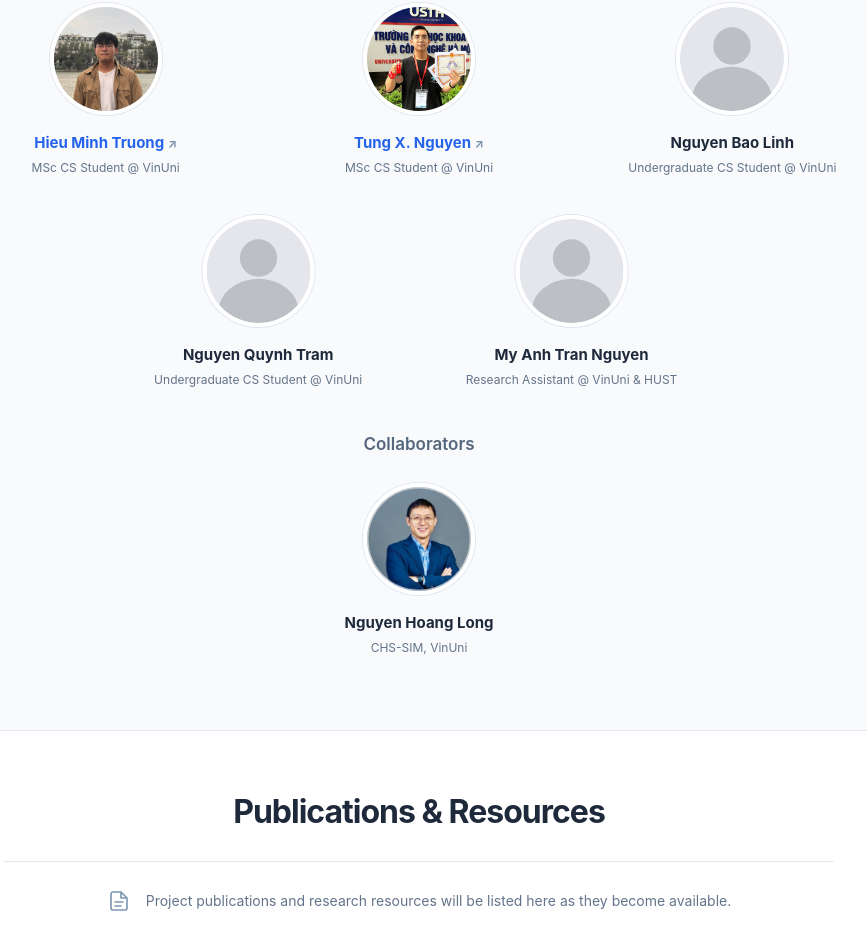
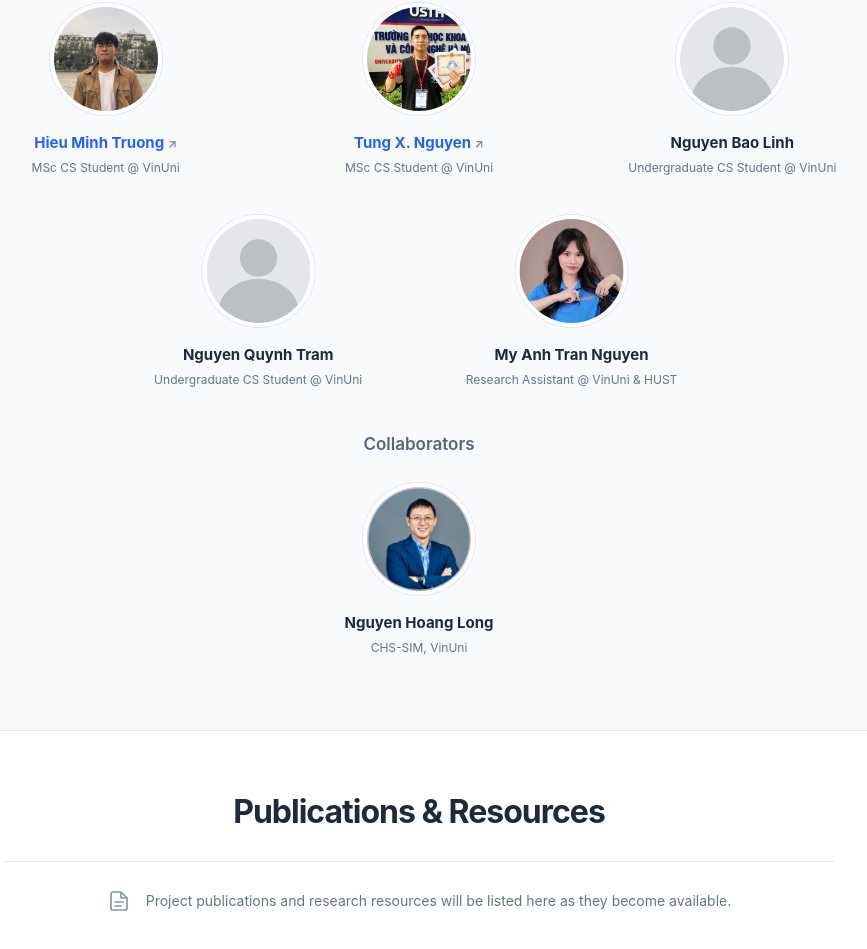
Before and after one commit to Seeker38/ai-simcenter, a plain HTML site: page index.html in a window 1280 px wide. Shown: the part 2127-3076 px from the top of the page, without its empty margins (221-1088 px from the left). Drawn offline with Linux system fonts and the light colour scheme.

Commit message:
Add My Anh Tran Nguyen portrait

```diff
--- a/index.html
+++ b/index.html
@@ -83,7 +83,7 @@
           <article class="person"><a class="portrait-link" href="https://www.linkedin.com/in/xntung2ak3tq/" target="_blank" rel="noopener noreferrer" aria-label="Tung X. Nguyen’s LinkedIn profile"><img class="portrait" src="assets/tung-nguyen.jpeg" alt="Tung X. Nguyen" width="112" height="112" loading="lazy"></a><h4><a href="https://www.linkedin.com/in/xntung2ak3tq/" target="_blank" rel="noopener noreferrer">Tung X. Nguyen <span class="external" aria-hidden="true">↗</span></a></h4><p>MSc CS Student @ VinUni</p></article>
           <article class="person"><img class="portrait default-avatar" src="assets/avatar-default.svg" alt="Nguyen Bao Linh (profile photo to be added)" width="112" height="112" loading="lazy"><h4>Nguyen Bao Linh</h4><p>Undergraduate CS Student @ VinUni</p></article>
           <article class="person"><img class="portrait default-avatar" src="assets/avatar-default.svg" alt="Nguyen Quynh Tram (profile photo to be added)" width="112" height="112" loading="lazy"><h4>Nguyen Quynh Tram</h4><p>Undergraduate CS Student @ VinUni</p></article>
-          <article class="person"><img class="portrait default-avatar" src="assets/avatar-default.svg" alt="My Anh Tran Nguyen (profile photo to be added)" width="112" height="112" loading="lazy"><h4>My Anh Tran Nguyen</h4><p>Research Assistant @ VinUni & HUST</p></article>
+          <article class="person"><img class="portrait" src="assets/my-anh-tran-nguyen.jpg" alt="My Anh Tran Nguyen" width="112" height="112" loading="lazy"><h4>My Anh Tran Nguyen</h4><p>Research Assistant @ VinUni & HUST</p></article>
         </div>
         <h3 class="team-group-label collaborator-label">Collaborators</h3>
         <div class="collaborator-layout"><article class="person"><img class="portrait" src="assets/hoang-long.jpg" alt="Nguyen Hoang Long" width="112" height="112" loading="lazy"><h4>Nguyen Hoang Long</h4><p>CHS-SIM, VinUni</p></article></div>
```
Also changed, not shown: assets/my-anh-tran-nguyen.jpg (added), 1 other file.
